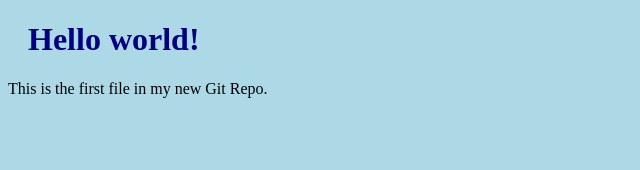
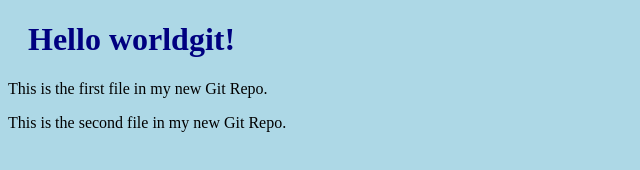
Before and after one commit to sercanbaris/hello-world, a plain HTML site: page index.html in a window 1280 px wide. Shown: the whole page, without its empty margins (0-640 px from the left). Drawn offline with Linux system fonts and the light colour scheme.

Commit message:
second release

```diff
--- a/index.html
+++ b/index.html
@@ -5,7 +5,8 @@
         <link rel="stylesheet" href="bluestyle.css" />
     </head>
     <body>
-        <h1>Hello world!</h1>
+        <h1>Hello worldgit!</h1>
         <p>This is the first file in my new Git Repo.</p>
+        <p>This is the second file in my new Git Repo.</p>
     </body>
 </html>
```
